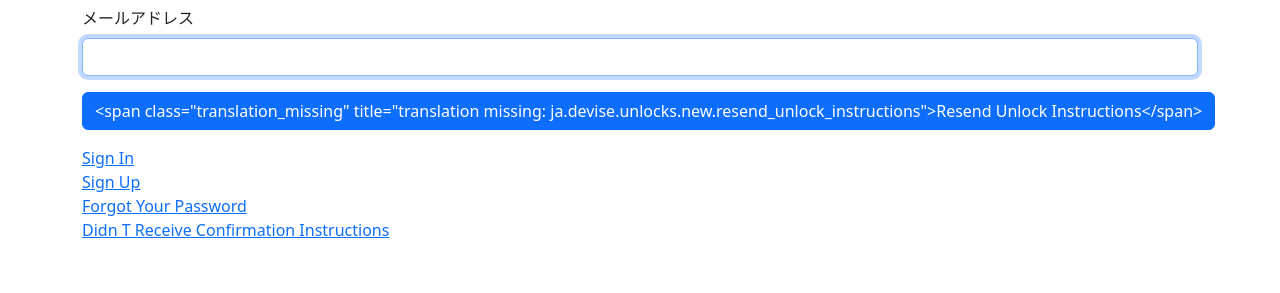
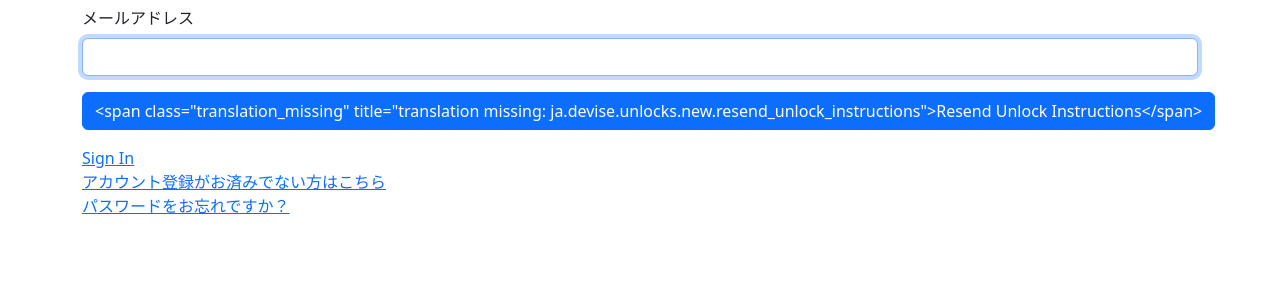
Before and after one commit to Hata224/kh_app, a Rails app: page /users/unlock in a window 1280 px wide. Shown: the part 166-459 px from the top of the page. Run offline with Rails 7, Linux system fonts and the light colour scheme; style sheets or scripts are compiled from the project's sources; some libraries are stand-ins or nearby versions.

Commit message:
[fix]deviseのリンク表記を修正

```diff
--- a/app/views/devise/shared/_links.html.erb
+++ b/app/views/devise/shared/_links.html.erb
@@ -4,24 +4,14 @@
   <% end -%>
 
   <%- if devise_mapping.registerable? && controller_name != 'registrations' %>
-    <%= link_to t(".sign_up"), new_registration_path(resource_name) %><br />
+    <%= link_to "アカウント登録がお済みでない方はこちら", new_registration_path(resource_name) %><br />
   <% end -%>
 
   <%- if devise_mapping.recoverable? && controller_name != 'passwords' && controller_name != 'registrations' %>
-    <%= link_to t(".forgot_your_password"), new_password_path(resource_name) %><br />
-  <% end -%>
-
-  <%- if devise_mapping.confirmable? && controller_name != 'confirmations' %>
-    <%= link_to t('.didn_t_receive_confirmation_instructions'), new_confirmation_path(resource_name) %><br />
+    <%= link_to "パスワードをお忘れですか？", new_password_path(resource_name) %><br />
   <% end -%>
 
   <%- if devise_mapping.lockable? && resource_class.unlock_strategy_enabled?(:email) && controller_name != 'unlocks' %>
     <%= link_to t('.didn_t_receive_unlock_instructions'), new_unlock_path(resource_name) %><br />
   <% end -%>
-
-  <%- if devise_mapping.omniauthable? %>
-    <%- resource_class.omniauth_providers.each do |provider| %>
-      <%= link_to t('.sign_in_with_provider', provider: OmniAuth::Utils.camelize(provider)), omniauth_authorize_path(resource_name, provider) %><br />
-    <% end -%>
-  <% end -%>
 </div>
```
